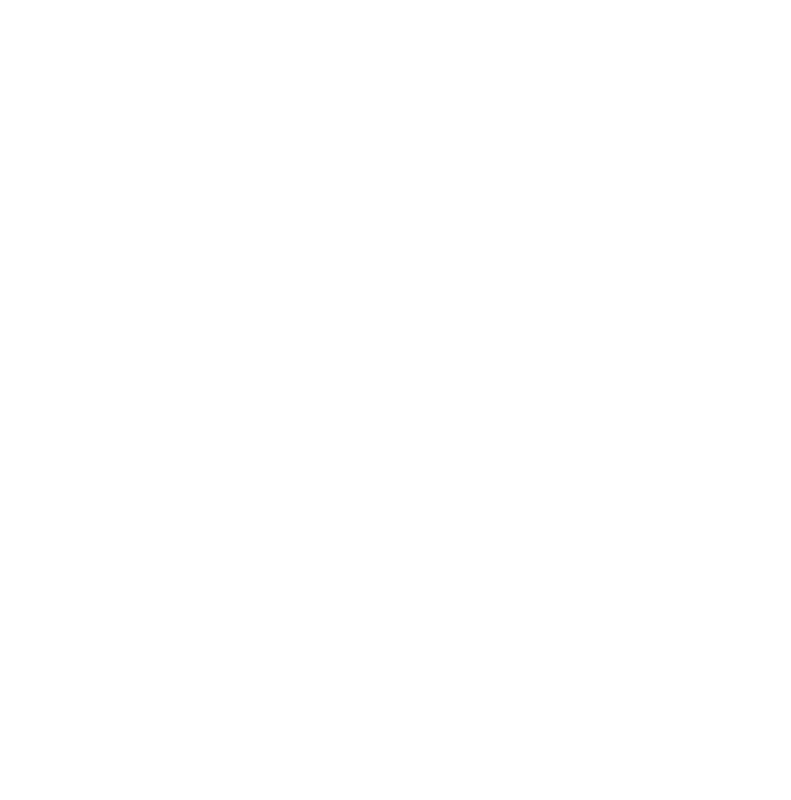
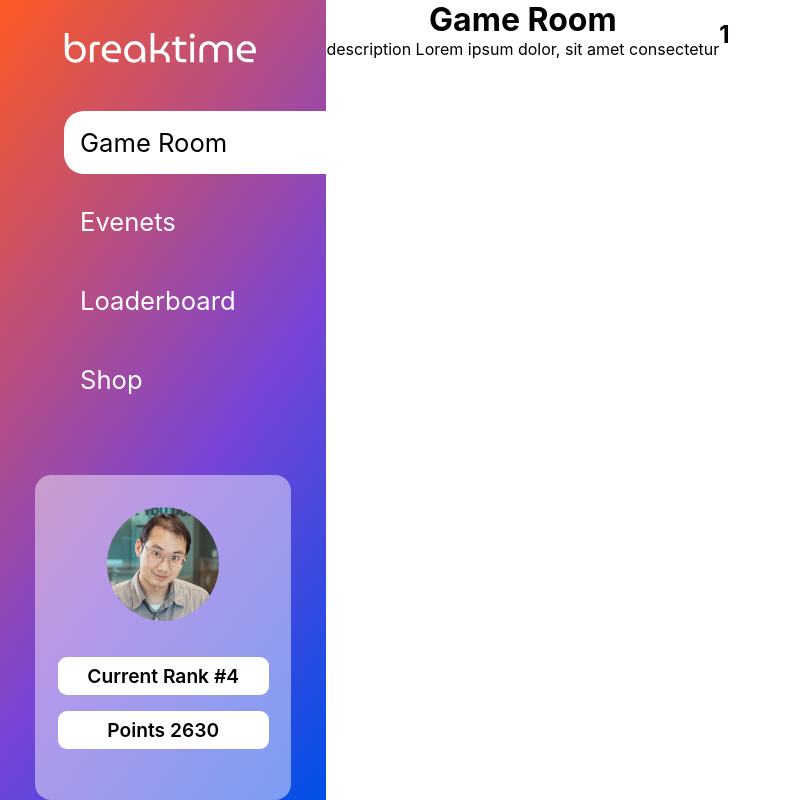
Before and after one commit to elke-codes/industry-project, a React (Create React App) app: page / in a window 1280 px wide. Shown: the whole page, without its empty margins (0-791 px from the left). Built offline with nearby package versions, Linux system fonts and the light colour scheme.

Commit message:
finish the header

```diff
--- a/src/App.js
+++ b/src/App.js
@@ -1,7 +1,10 @@
 import "./App.scss";
+import LandingPage from "./pages/LandingPage";
 
 function App() {
-	return <div className="App">{/* <LandingPage /> */}</div>;
+	return <div className="App">
+		<LandingPage />
+		</div>;
 }
 
 export default App;
--- a/src/App.scss
+++ b/src/App.scss
@@ -1,3 +1,5 @@
+@use "./styles/partials/global" as *;
+
 .App {
   text-align: center;
 }
--- a/src/pages/LandingPage.jsx
+++ b/src/pages/LandingPage.jsx
@@ -1,26 +1,40 @@
-import React from "react";
+import React, { Component } from "react";
 import "./LandingPage.scss";
+import userImage from "../assets/icons/user-image.png"
+import logo from "../assets/icons/breaktime.svg"
 
 class LandingPage extends Component {
+
 	render() {
 		return (
-			<>
-				<header>
-					<nav></nav>
+			< div className="LandingPage">
+				<header className="header">
+					<h2 className="header__logo"><img src={logo} alt="logo" /></h2>
+					<nav className="header__list">
+						<li className="header__item header__item--active">Game Room</li>
+						<li className="header__item">Evenets</li>
+						<li className="header__item">Loaderboard</li>
+						<li className="header__item">Shop</li>
+					</nav>
+					<article className="user-card">
+						<img className="user-card__img" src={userImage} alt="user" />
+						<h2 className="user-card__rank">Current Rank #4</h2>
+						<h2 className="user-card__point">Points 2630</h2>
+					</article>
 				</header>
 				<main>
 					<h1>Game Room</h1>
 					<p>description Lorem ipsum dolor, sit amet consectetur </p>
-					<SearchBar />
+					{/* <SearchBar /> */}
 					{/* games.map---> */}
-					<GameCard />
+					{/* <GameCard /> */}
 				</main>
 				<footer>
 					<img src="" alt="" />
 					<h2>1</h2>
 					<img src="" alt="" />
 				</footer>
-			</>
+			</div>
 		);
 	}
 }
--- a/src/pages/LandingPage.scss
+++ b/src/pages/LandingPage.scss
@@ -0,0 +1,75 @@
+.LandingPage {
+  display: flex;
+}
+.header {
+  display: flex;
+  flex-direction: column;
+  width: 20.4rem;
+  height: 100vh;
+  background: rgb(254, 89, 35);
+  background: linear-gradient(
+    126deg,
+    rgba(254, 89, 35, 1) 0%,
+    rgba(120, 68, 215, 1) 60%,
+    rgba(0, 79, 232, 1) 100%
+  );
+  &__logo {
+    display: flex;
+    justify-content: center;
+    align-items: center;
+    // width: 8.87rem;
+    // height: 4rem;
+    margin: 2rem auto 2rem 4rem;
+  }
+  &__list {
+    list-style: none;
+    margin-bottom: 3rem;
+  }
+  &__item {
+    color: white;
+    display: flex;
+    justify-content: start;
+    margin: 1rem 0 1rem 4rem;
+    border-radius: 20px 0px 0px 20px;
+    padding: 1rem;
+    font-size: 1.6rem;
+
+    &--active {
+      background-color: white;
+      color: black;
+    }
+  }
+}
+.user-card {
+  width: 16rem;
+  height: 21.73rem;
+  background-color: rgba(255, 255, 255, 0.45);
+  margin: 0 auto;
+  border-radius: 1rem;
+
+  &__img {
+    width: 7rem;
+    border-radius: 50%;
+    margin: 2rem 0;
+  }
+  &__rank {
+    width: 13.2rem;
+    background-color: #ffffff;
+    margin: 0 auto 1rem;
+    font-weight: 600;
+    line-height: 1.375rem;
+    font-size: 1.2rem;
+    border-radius: 9px;
+    padding: 0.5rem 0;
+  }
+  &__point {
+    width: 13.2rem;
+    font-weight: 600;
+    font-size: 1.2rem;
+    line-height: 1.375rem;
+    background-color: #ffffff;
+    margin: 0 auto;
+    border-radius: 9px;
+    padding: 0.5rem 0;
+  }
+}
```
Also changed, not shown: src/assets/icons/breaktime.svg (added), src/assets/icons/user-image.png (added).
